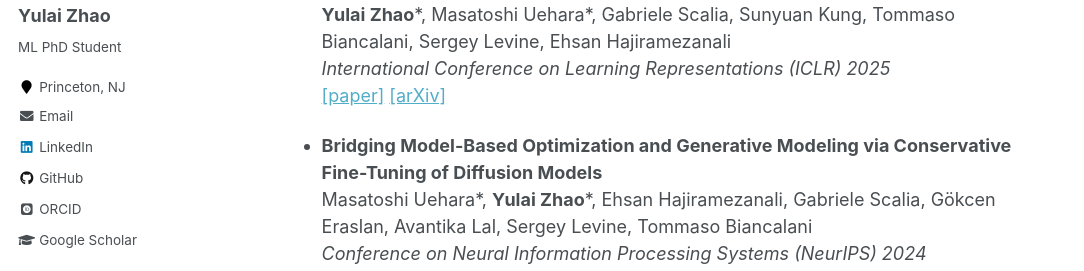
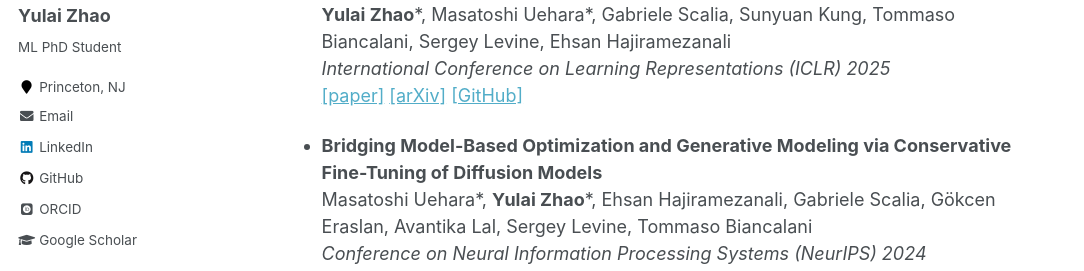
Before and after one commit to zhaoyl18/zhaoyl18.github.io, a Jekyll site: the page built from _pages/about.md, in a window 1280 px wide and 900 px high, scrolled down 1037 px. Shown: the part 175-446 px from the top of the window, without its empty margins (0-1084 px from the left). Built offline with Jekyll 4.4.1, drawn with Linux system fonts in a browser that asks for light colours; some web fonts are replaced.

Commit message:
update CTRL github link

```diff
--- a/_pages/about.md
+++ b/_pages/about.md
@@ -39,7 +39,7 @@ My research primarily explores modern reinforcement learning and diffusion model
 - **Adding Conditional Control to Diffusion Models with Reinforcement Learning**
   **Yulai Zhao**\*, Masatoshi Uehara\*, Gabriele Scalia, Sunyuan Kung, Tommaso Biancalani, Sergey Levine, Ehsan Hajiramezanali
   *International Conference on Learning Representations (ICLR) 2025*
-  [[paper]](https://openreview.net/forum?id=svp1EBA6hA) [[arXiv]](https://arxiv.org/abs/2406.12120)
+  [[paper]](https://openreview.net/forum?id=svp1EBA6hA) [[arXiv]](https://arxiv.org/abs/2406.12120) [[GitHub]](https://github.com/zhaoyl18/CTRL)
 
 - **Bridging Model-Based Optimization and Generative Modeling via Conservative Fine-Tuning of Diffusion Models**
   Masatoshi Uehara\*, **Yulai Zhao**\*, Ehsan Hajiramezanali, Gabriele Scalia, Gökcen Eraslan, Avantika Lal, Sergey Levine, Tommaso Biancalani
```
